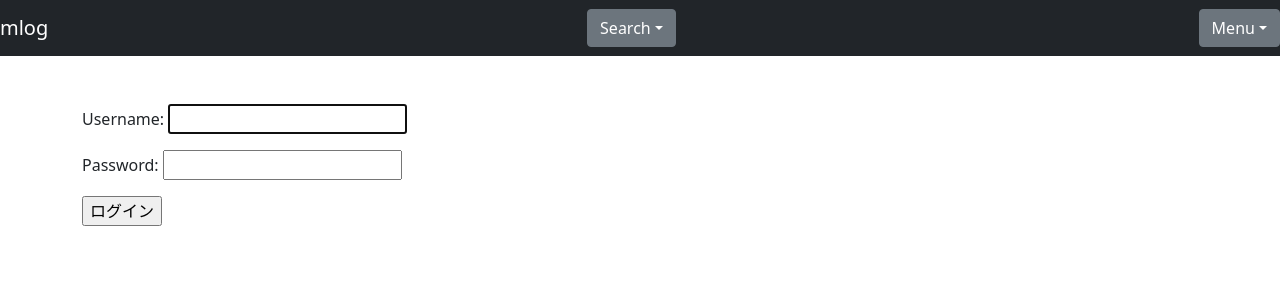
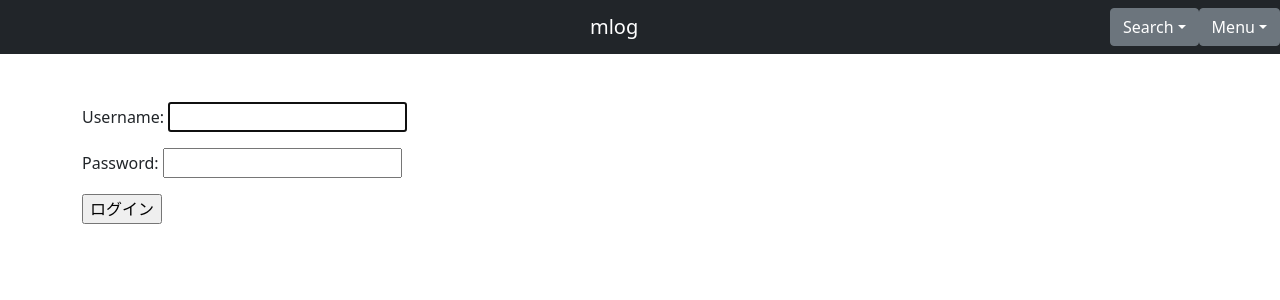
Before and after one commit to yuki-tamaribuchi/mlog, a Django app: page /accounts/login/ in a window 1280 px wide. Shown: the top 300 px of the page. Run offline with Django 3.2, Linux system fonts and the light colour scheme; some libraries are stand-ins or nearby versions.

Commit message:
Modify navbar

```diff
--- a/mlog_project/templates/base.html
+++ b/mlog_project/templates/base.html
@@ -10,13 +10,24 @@
 	<script src="https://cdnjs.cloudflare.com/ajax/libs/popper.js/1.14.7/umd/popper.min.js"></script>
 	<script src="https://stackpath.bootstrapcdn.com/bootstrap/4.3.1/js/bootstrap.min.js"></script>
 
+	<style>
+		.navbar {
+			position: relative;
+		}
+		.brand {
+			position: absolute;
+			left:50%;
+			margin-left: -50px !important;
+			display:block;
+		}
+	</style>
 </head>
 <body>
 	<nav class="navbar navbar-dark bg-dark">
-		<a class="navbar-brand text-white" href="{% if user.username %}{% url 'mlog:timeline' %}{% else %}{% url 'mlog:top' %}{% endif %}"">mlog</a>
-		<div class="dropdown">
+		<a class="navbar-brand brand text-white" href="{% if user.username %}{% url 'mlog:timeline' %}{% else %}{% url 'mlog:top' %}{% endif %}"">mlog</a>
+		<div class="dropdown ms-auto">
 			<button class="btn btn-secondary text-white dropdown-toggle" type="button" id="dropdownSearchButton" data-toggle="dropdown" aria-haspopup="true" aria-expanded="false">Search</button>
-			<div class="dropdown-menu" aria-labelledby="dropdownSearchButton">
+			<div class="dropdown-menu dropdown-menu-end" aria-labelledby="dropdownSearchButton">
 				<form method="GET">
 					<input type="search" placeholder="検索" name="keyword">
 					<input type="submit" value="アーティストを検索" formaction="{% url 'mlog:artistsearch'%}">
```
